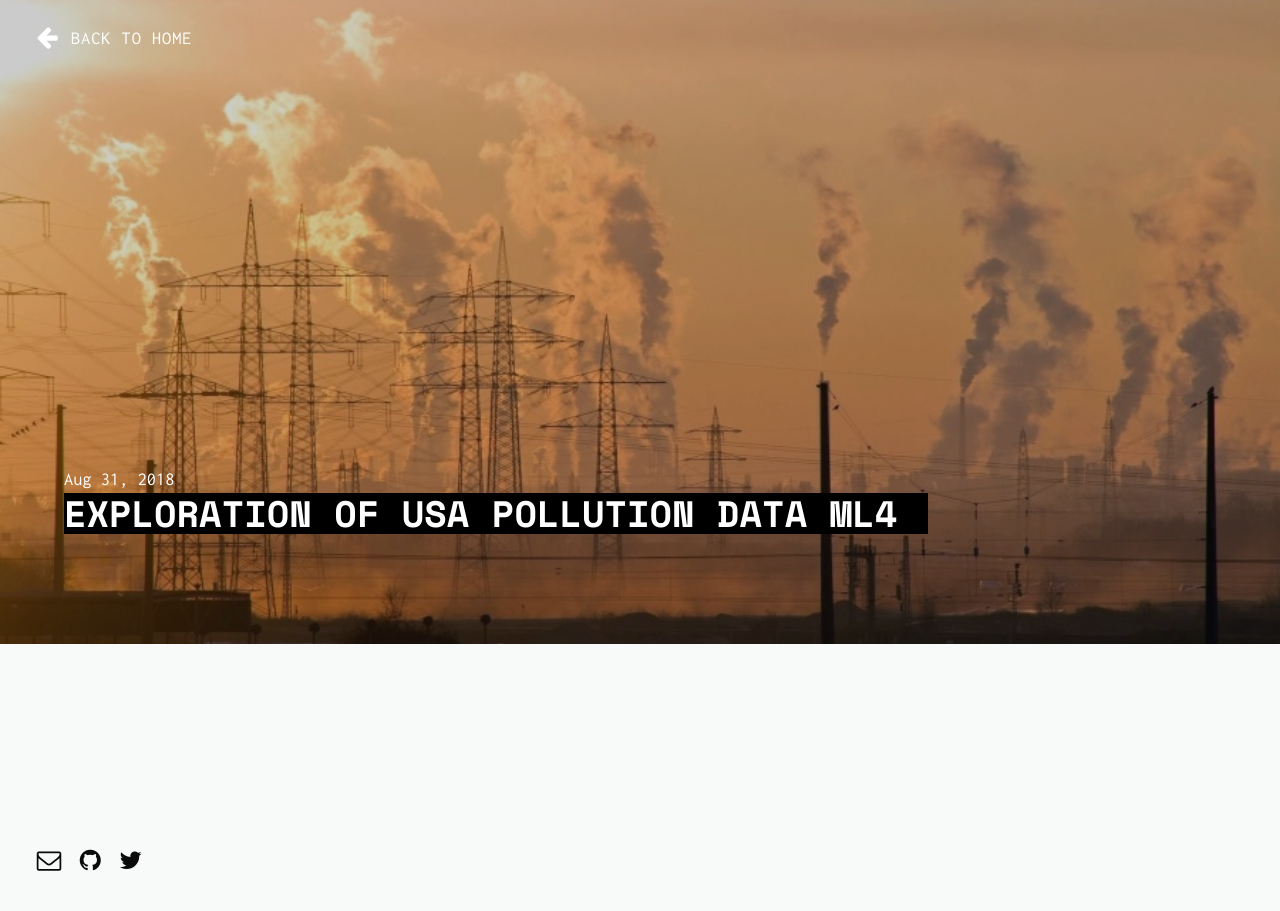
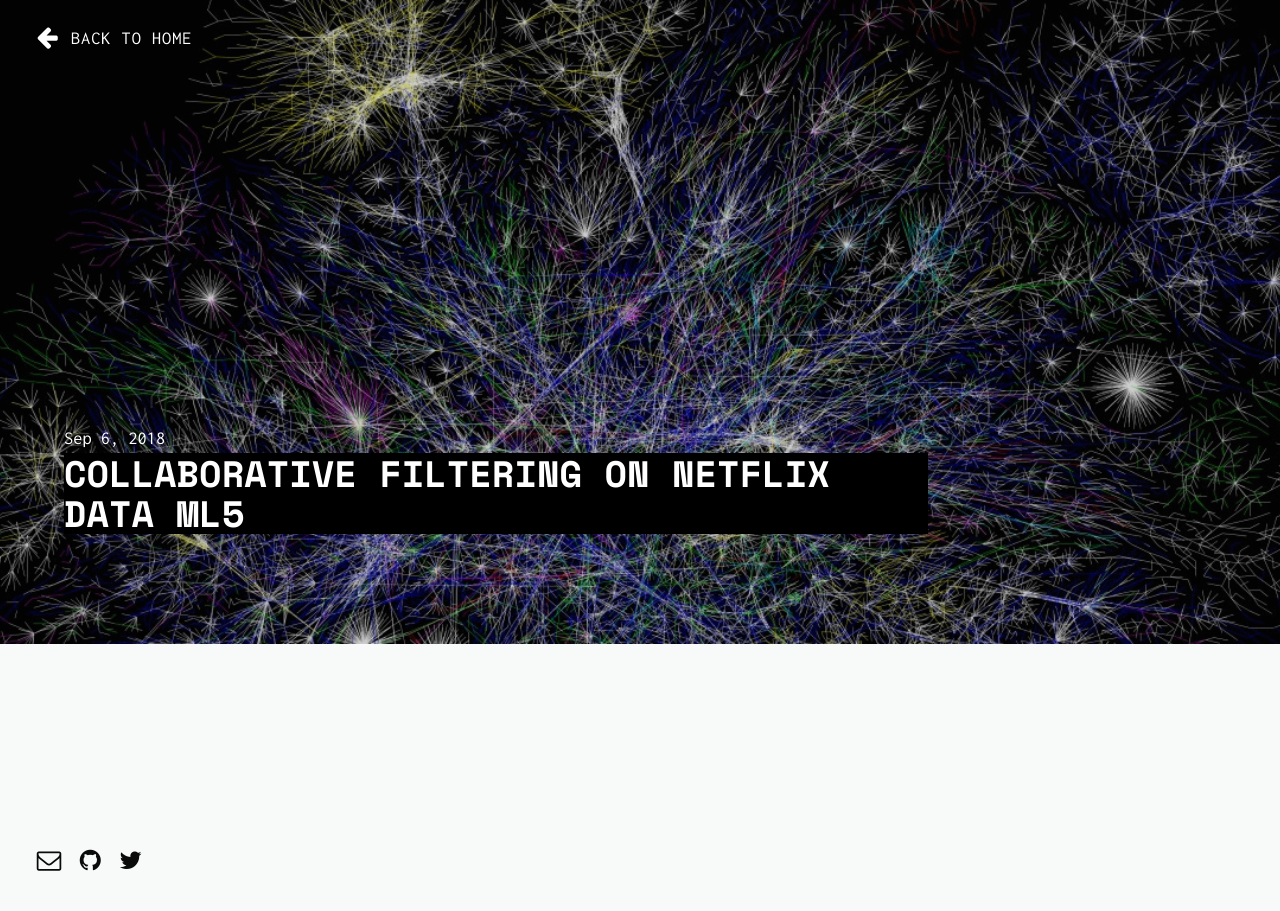
Before and after one commit to daftengineer/daftengineer.github.io, a Jekyll site: the page built from _posts/2018-09-06-collaborative-filtering.markdown, in a window 1280 px wide. Built offline with Jekyll 4.4.1, drawn with Linux system fonts in a browser that asks for light colours; nearby versions of some CDN libraries.

Commit message:
Update 2018-09-06-collaborative-filtering.markdown

```diff
--- a/_posts/2018-09-06-collaborative-filtering.markdown
+++ b/_posts/2018-09-06-collaborative-filtering.markdown
@@ -1,10 +1,10 @@
 ---
 layout: post
-title: "EXPLORATION OF USA POLLUTION DATA ML4"
-date: 2018-08-31
-description: Exploring the USA pollution data provided to the public by EPA
-image: "background-image: url('https://daftengineer.github.io/media_assets/pollution.jpg');"
-image-sm: https://daftengineer.github.io/media_assets/pollution.jpg
+title: "COLLABORATIVE FILTERING ON NETFLIX DATA ML5"
+date: 2018-09-06
+description: predicting the behaviour of user depending on their movie choices
+image: "background-image: url('https://daftengineer.github.io/media_assets/cf.jpg');"
+image-sm: https://daftengineer.github.io/media_assets/cf.jpg
 ---
 
 <div style="color:black;"><p></p>
```
